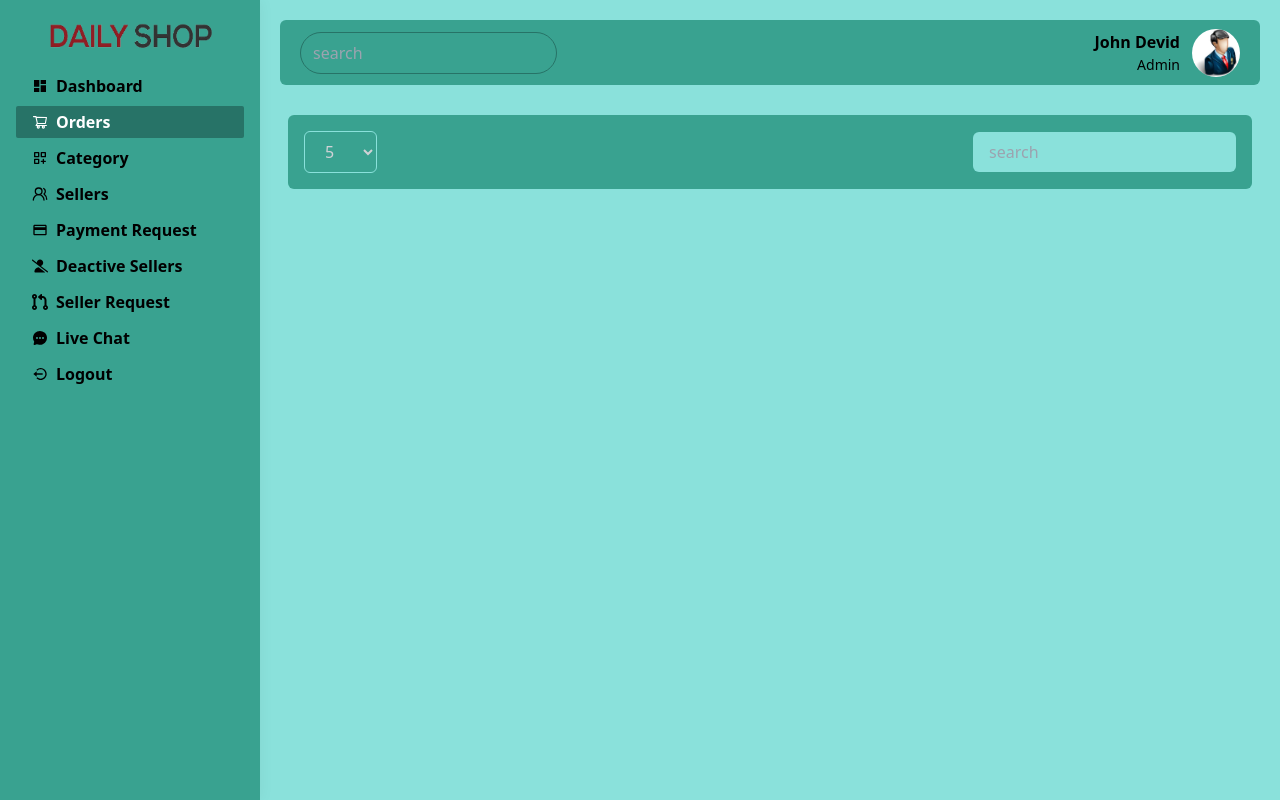
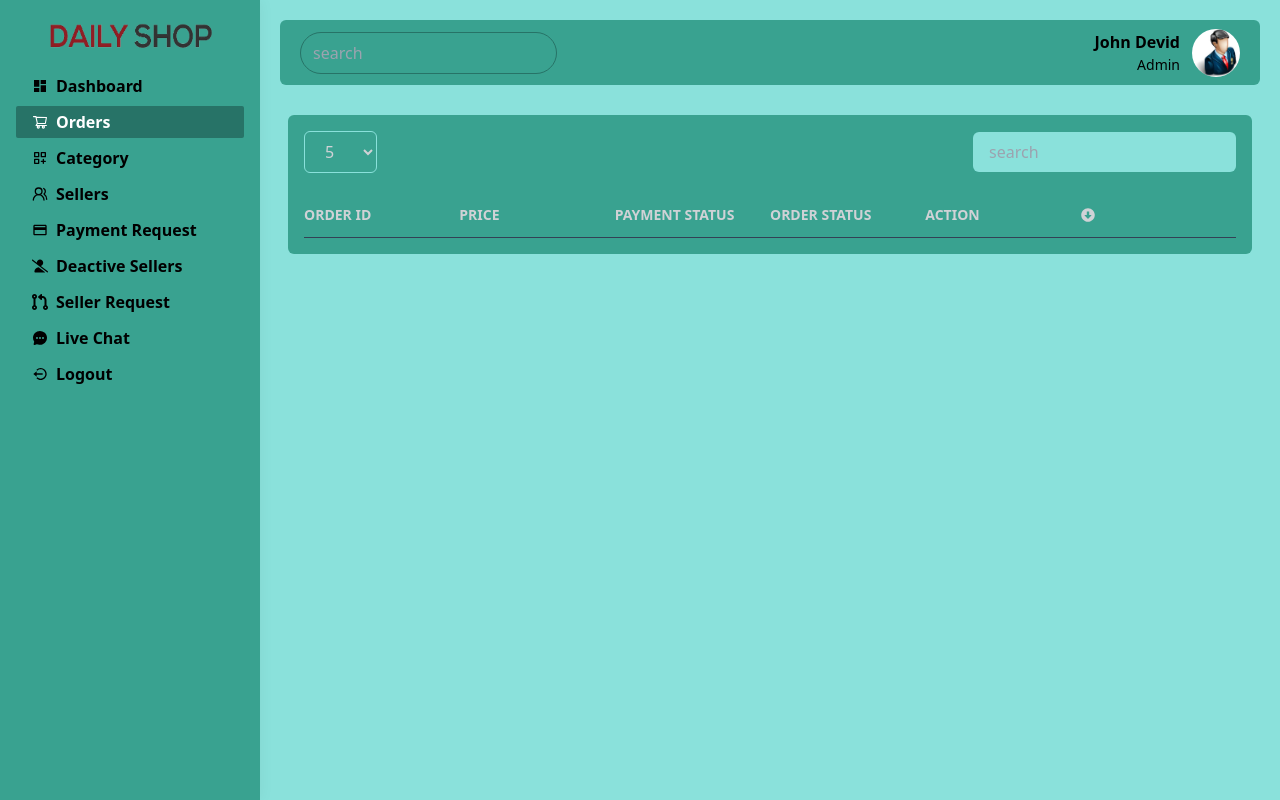
Before and after one commit to Atik2788/e-commerce-project-dashboard, a React (Create React App) app: page /admin/dashboard/orders in a window 1280 px wide. Built offline with nearby package versions, Linux system fonts and the light colour scheme.

Commit message:
starting order page table

```diff
--- a/src/views/admin/Orders.jsx
+++ b/src/views/admin/Orders.jsx
@@ -1,25 +1,22 @@
-import React, { useState } from 'react';
+import OrdersHeader from "./orders suported files/OrdersHeader";
+import OrdersTable from "./orders suported files/OrdersTable";
+
 
 const Orders = () => {
-    const [currentPage, setCurrentPage] = useState(1);
-    const [searchValue, setSearchValue] = useState('');
-    const [parPage, setParPage] = useState(5);
+  return (
+    <div>
+      <div className="px-2 lg:px-7 pt-5">
+        <div className="w-full p-4 bg-[#39a290] rounded-md ">
+          <OrdersHeader />
+
+          {/* table */}
+         <OrdersTable/>
 
 
-    return (
-        <div className='px-2 lg:px-7 pt-5'>
-            <div className="w-full p-4 bg-[#39a290] rounded-md ">
-                <div className="flex justify-between items-center">
-                    <select onChange={(e) => setParPage(parseInt(e.target.value))} className='px-4 py-2 hover:border-[#134d49] outline-none bg-[#39a290] border border-[#8ae1db]  rounded-md text-[#d0d2d6] '>
-                        <option className='' value="5">5</option>
-                        <option className='' value="10">10</option>
-                        <option className='' value="20">20</option>
-                    </select>
-                    <input className='px-4 py-2 focus:border-indigo-500 outline-none bg-[#8ae1db] rounded-md text-[#39a290]' type="text" placeholder='search' />
-                </div>
-            </div>
         </div>
-    );
+      </div>
+    </div>
+  );
 };
 
 export default Orders;
--- /dev/null
+++ b/src/views/admin/orders suported files/OrdersHeader.jsx
@@ -0,0 +1,23 @@
+import React, { useState } from 'react';
+
+const OrdersHeader = () => {
+
+    const [currentPage, setCurrentPage] = useState(1);
+    const [searchValue, setSearchValue] = useState('');
+    const [parPage, setParPage] = useState(5);
+
+    return (
+
+                <div className="flex justify-between items-center">
+                    <select onChange={(e) => setParPage(parseInt(e.target.value))} className='px-4 py-2 hover:border-[#134d49] outline-none bg-[#39a290] border border-[#8ae1db]  rounded-md text-[#d0d2d6] '>
+                        <option className='' value="5">5</option>
+                        <option className='' value="10">10</option>
+                        <option className='' value="20">20</option>
+                    </select>
+                    <input className='px-4 py-2 focus:border-indigo-500 outline-none bg-[#8ae1db] rounded-md text-[#39a290]' type="text" placeholder='search' />
+                </div>
+
+    );
+};
+
+export default OrdersHeader;
--- /dev/null
+++ b/src/views/admin/orders suported files/OrdersTable.jsx
@@ -0,0 +1,27 @@
+import React from "react";
+import { FaArrowAltCircleDown } from "react-icons/fa";
+
+const OrdersTable = () => {
+  return (
+    <div className="relative mt-5 overflow-x-auto">
+      <div className="w-full text-sm text-left bg-[#39a290]">
+        <div className="text-sm text-[#d0d2d6] uppercase border-b border-slate-700 ">
+
+
+          <div className="flex justify-between items-center">
+            <div className="py-3 w-[25%] font-bold">Order id</div>
+            <div className="py-3 w-[25%] font-bold">Price</div>
+            <div className="py-3 w-[25%] font-bold">Payment Status</div>
+            <div className="py-3 w-[25%] font-bold">Order Status</div>
+            <div className="py-3 w-[25%] font-bold">Action</div>
+            <div className="py-3 w-[25%] font-bold"><FaArrowAltCircleDown /></div>
+
+
+          </div>
+        </div>
+      </div>
+    </div>
+  );
+};
+
+export default OrdersTable;
```
